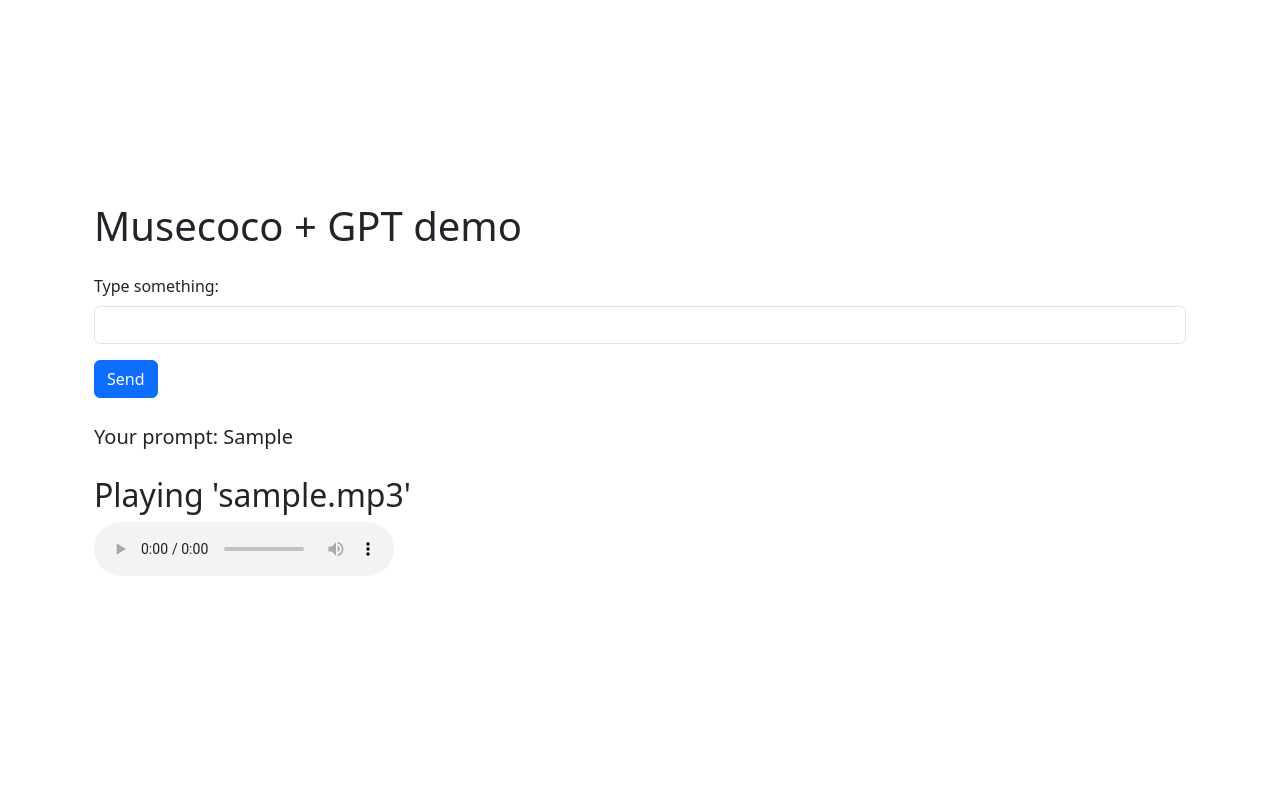
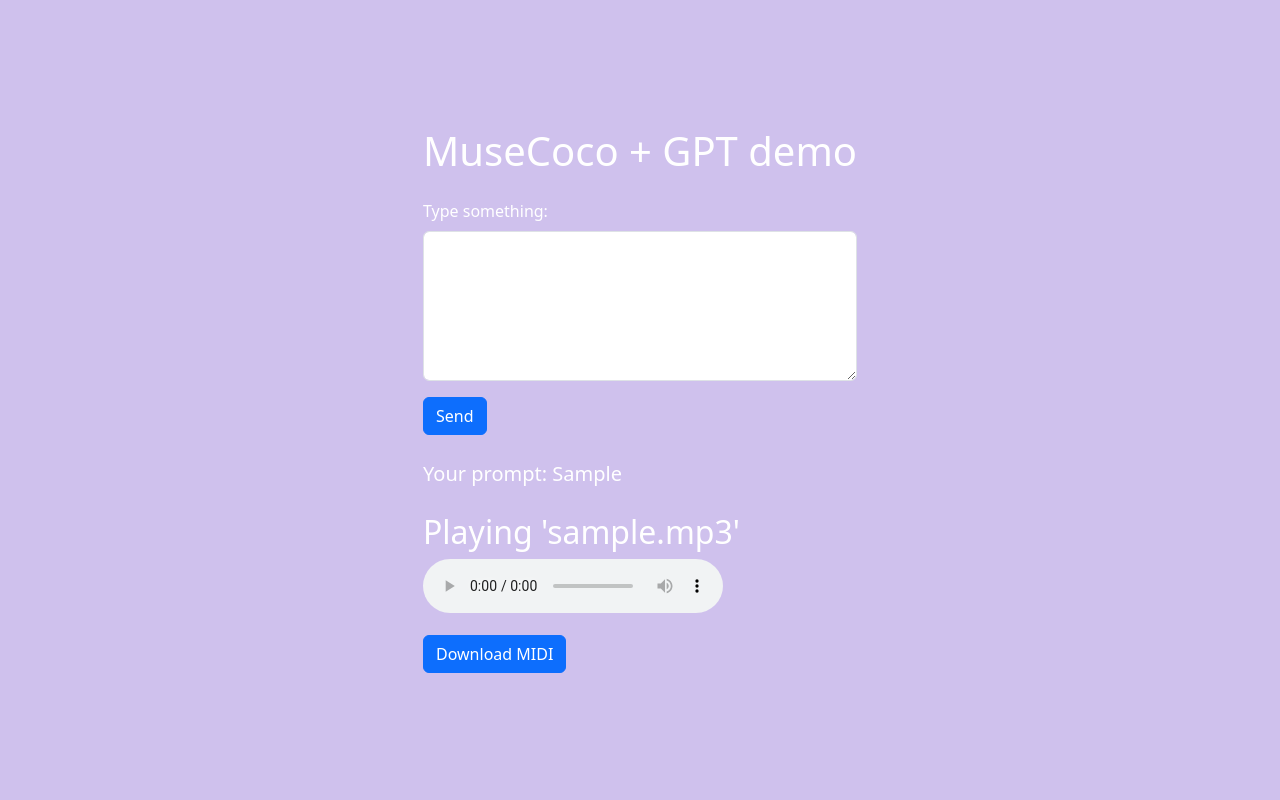
Before and after one commit to Emeraldb01/Musecoco_Demo, a Django app: template music_player_app/templates/index.html in a window 1280 px wide. Run offline with Django 5.2, Linux system fonts and the light colour scheme; the template is opened without the code that fills it: most values are stand-ins (such as "Sample title", 1, 10 or a date in 2020); some libraries are stand-ins or nearby versions.

Commit message:
✨ add download midi function

```diff
--- a/music_player_app/templates/index.html
+++ b/music_player_app/templates/index.html
@@ -4,6 +4,7 @@
     <meta charset="UTF-8">
     <meta name="viewport" content="width=device-width, initial-scale=1.0">
     <title>Main Page</title>
+    <!-- Include Bootstrap CSS -->
     <link href="https://cdn.jsdelivr.net/npm/bootstrap@5.3.0/dist/css/bootstrap.min.css" rel="stylesheet">
     <style>
         body {
@@ -11,70 +12,60 @@
             display: flex;
             align-items: center;
             justify-content: center;
-            margin: 0;
+            background-color: #cfc1ed;
         }
 
-        .loading-container {
-            display: none;
+        h1, h2, label, p {
+        color: white; /* Set the text color to white for h1, label, and p elements */
         }
 
-        .audio-container {
-            display: none;
+        .form-control {
+        height: 150px; /* Set the height of the input box to 150 pixels */
+        overflow: true; /* Allow the input box to have a vertical scrollbar if needed */
+        word-wrap: break-word;
+        color: #5f6780; /* Set the text color inside the input box */
         }
+
     </style>
 </head>
 <body class="container">
 
-    <div id="loading-container" class="loading-container">
-        <div class="spinner-border text-primary" role="status">
-            <span class="visually-hidden">Loading...</span>
-        </div>
-        <p class="mt-2">Loading audio...</p>
-    </div>
+    <div>
+        <h1 class="mb-4">MuseCoco + GPT demo</h1>
 
-    <div id="audio-container" class="audio-
-    container">
-        <h1 class="mb-4">Musecoco + GPT demo</h1>
-
-        <form id="input-form" method="post" action="{% url 'index' %}">
+        <form method="post" action="{% url 'index' %}">
             {% csrf_token %}
             <div class="mb-3">
                 <label for="user_input" class="form-label">Type something:</label>
-                <input type="text" class="form-control" id="user_input" name="user_input" required>
+                <textarea type="text" class="form-control" id="user_input" name="user_input" required></textarea>
             </div>
             <button type="submit" class="btn btn-primary">Send</button>
         </form>
 
-        <div id="user-input-result" class="mt-4">
-            {% if user_input %}
+        {% if user_input %}
+            <div class="mt-4">
                 <p class="lead">Your prompt: {{ user_input }}</p>
-            {% endif %}
-        </div>
+            </div>
+        {% endif %}
 
-        <div id="audio-player" class="mt-4">
+        <div class="mt-4">
             <h2>Playing 'sample.mp3'</h2>
             <audio controls class="mb-3">
-                <source id="audio-source" src="" type="audio/mp3">
+                <source src="{{ audio_file_path }}" type="audio/mp3">
                 Your browser does not support the audio element.
             </audio>
         </div>
+
+        <div>
+            <!-- Example button for downloading a file -->
+            <form action="{% url 'download_midi' %}" method="get">
+                <button type="submit" class="btn btn-primary">Download MIDI</button>
+            </form>
+        </div>
+
     </div>
 
     <!-- Include Bootstrap JS (optional) -->
     <script src="https://cdn.jsdelivr.net/npm/bootstrap@5.3.0/dist/js/bootstrap.bundle.min.js"></script>
-    <script>
-        document.getElementById('input-form').addEventListener('submit', function() {
-            document.getElementById('loading-container').style.display = 'block';
-            document.getElementById('audio-container').style.display = 'none';
-        });
-
-        // Simulate a delay of 3 seconds (adjust this based on your actual backend delay)
-        setTimeout(function() {
-            // Update the audio source and display the audio container
-            document.getElementById('audio-source').src = "{{ audio_file_path }}";
-            document.getElementById('audio-player').style.display = 'block';
-            document.getElementById('loading-container').style.display = 'none';
-        }, 5000);
-    </script>
 </body>
 </html>
--- a/music_player_app/urls.py
+++ b/music_player_app/urls.py
@@ -1,8 +1,9 @@
 # music_player_app/urls.py
 
 from django.urls import path
-from .views import index
+from .views import index, download_midi
 
 urlpatterns = [
-    path('', index, name='index'),
+    path("", index, name="index"),
+    path("download_midi/", download_midi, name="download_midi"),
 ]
```
Also changed, not shown: music_player_app/views.py (+30 -6 lines).
